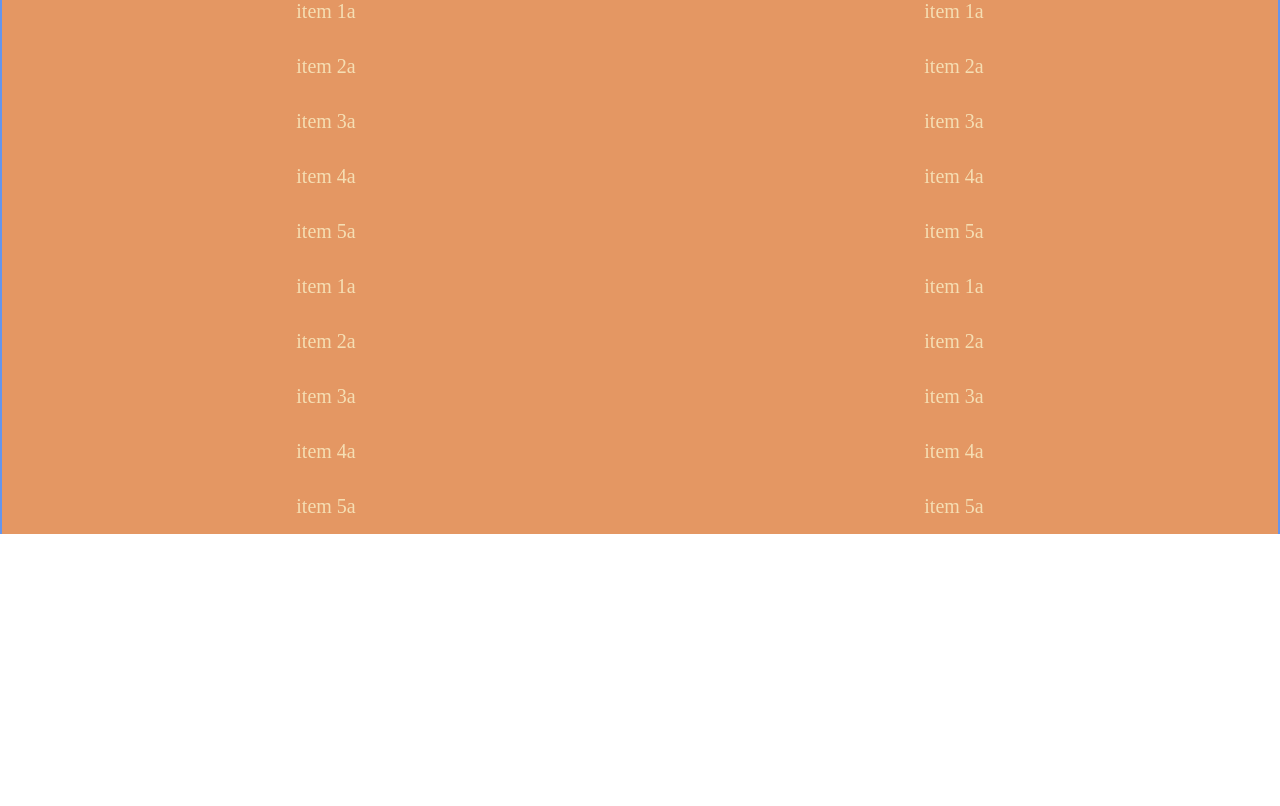
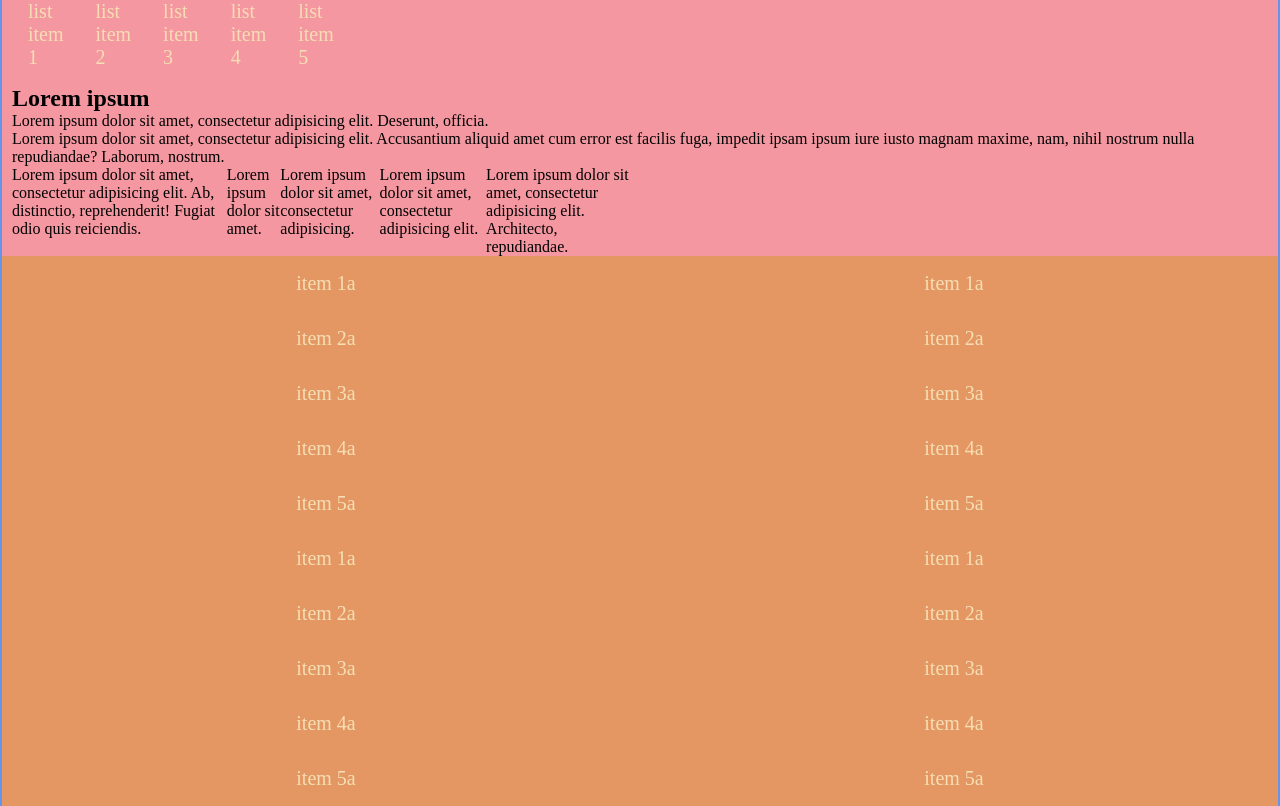
Before and after one commit to PeterBocha/TestGIT, a plain HTML site: page index.html in a window 1280 px wide. Shown: the part 86-892 px from the top of the page. Before the commit the page ends 800 px from the top, so only its background shows below. Drawn offline with Linux system fonts and the light colour scheme.

Commit message:
Add content

```diff
--- a/index.html
+++ b/index.html
@@ -21,6 +21,36 @@
         </ul>
     </div>
 </header>
+
+<content>
+    <div class="wrapper">
+        <nav>
+            <ul>
+                <li><a href="#">list item 1</a></li>
+                <li><a href="#">list item 2</a></li>
+                <li><a href="#">list item 3</a></li>
+                <li><a href="#">list item 4</a></li>
+                <li><a href="#">list item 5</a></li>
+            </ul>
+        </nav>
+        <aside>
+            <h2>Lorem ipsum</h2>
+            <p>Lorem ipsum dolor sit amet, consectetur adipisicing elit. Deserunt, officia.</p>
+            <p>Lorem ipsum dolor sit amet, consectetur adipisicing elit. Accusantium aliquid amet cum error est facilis
+                fuga, impedit ipsam ipsum iure iusto magnam maxime, nam, nihil nostrum nulla repudiandae? Laborum,
+                nostrum.</p>
+            <ul>
+                <li>Lorem ipsum dolor sit amet, consectetur adipisicing elit. Ab, distinctio, reprehenderit! Fugiat odio
+                    quis reiciendis.
+                </li>
+                <li>Lorem ipsum dolor sit amet.</li>
+                <li>Lorem ipsum dolor sit amet, consectetur adipisicing.</li>
+                <li>Lorem ipsum dolor sit amet, consectetur adipisicing elit.</li>
+                <li>Lorem ipsum dolor sit amet, consectetur adipisicing elit. Architecto, repudiandae.</li>
+            </ul>
+        </aside>
+    </div>
+</content>
 
 
 <footer>
```
